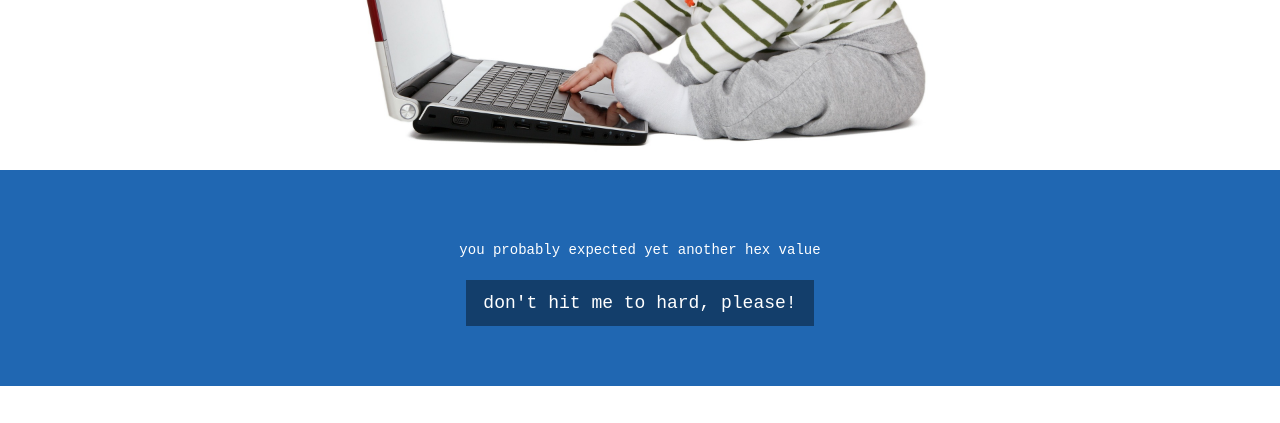
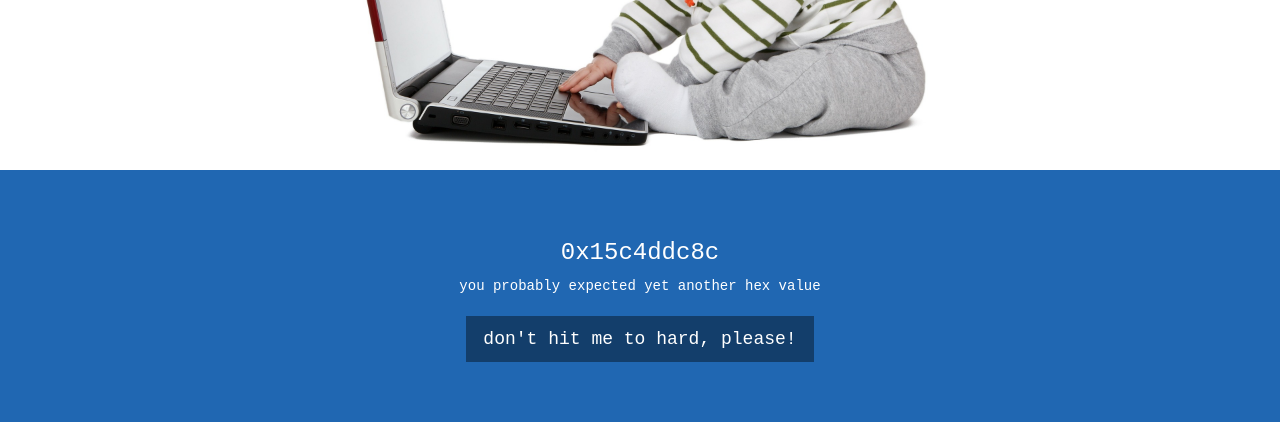
Before and after one commit to BruegelN/bruegeln.github.io, a plain HTML site: page index.html in a window 1280 px wide. Shown: the part 2053-2476 px from the top of the page. Drawn offline with Linux system fonts and the light colour scheme.

Commit message:
Added js code to generate a random hex number and set i in a field on pageloade/btnClicked

```diff
--- a/index.html
+++ b/index.html
@@ -198,6 +198,12 @@
         $("#sidebar-wrapper").toggleClass("active");
     });
 
+    // set new random hex value
+    $("#btnGenerateNewRandHex").click(function(e) {
+      e.preventDefault();
+      $("#rand-hex").text(newRandHexString);
+    })
+
     // Scrolls to the selected menu item on the page
     $(function() {
         $('a[href*=#]:not([href=#])').click(function() {
@@ -214,6 +220,15 @@
             }
         });
     });
+
+    $(document).ready(function(){
+      $("#rand-hex").text(newRandHexString);
+    });
+
+    var newRandHexString = function() {
+        return "0x"+(Math.floor(Math.random() * (10000000001))).toString(16);
+    }
+
     </script>
 
 </body>
```
